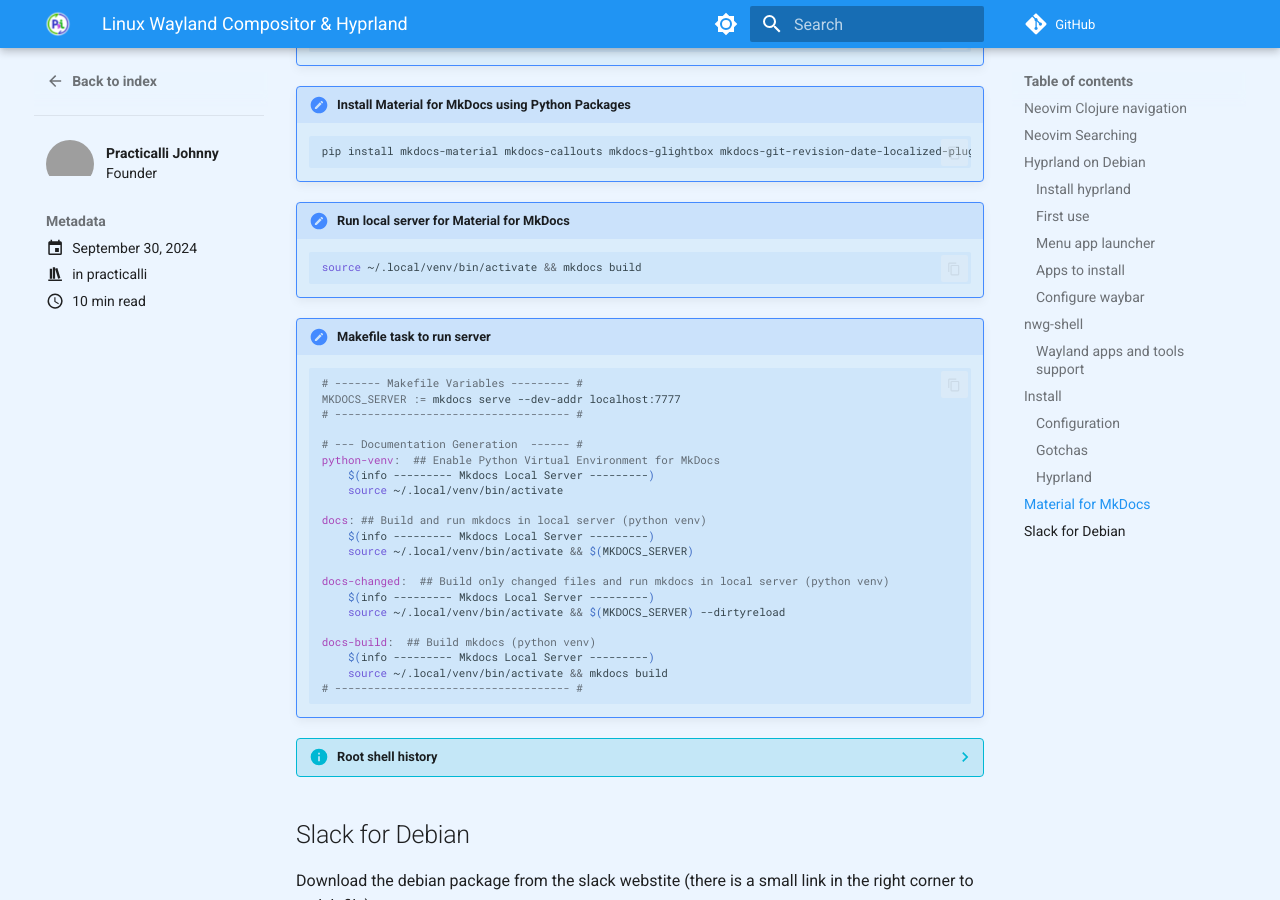
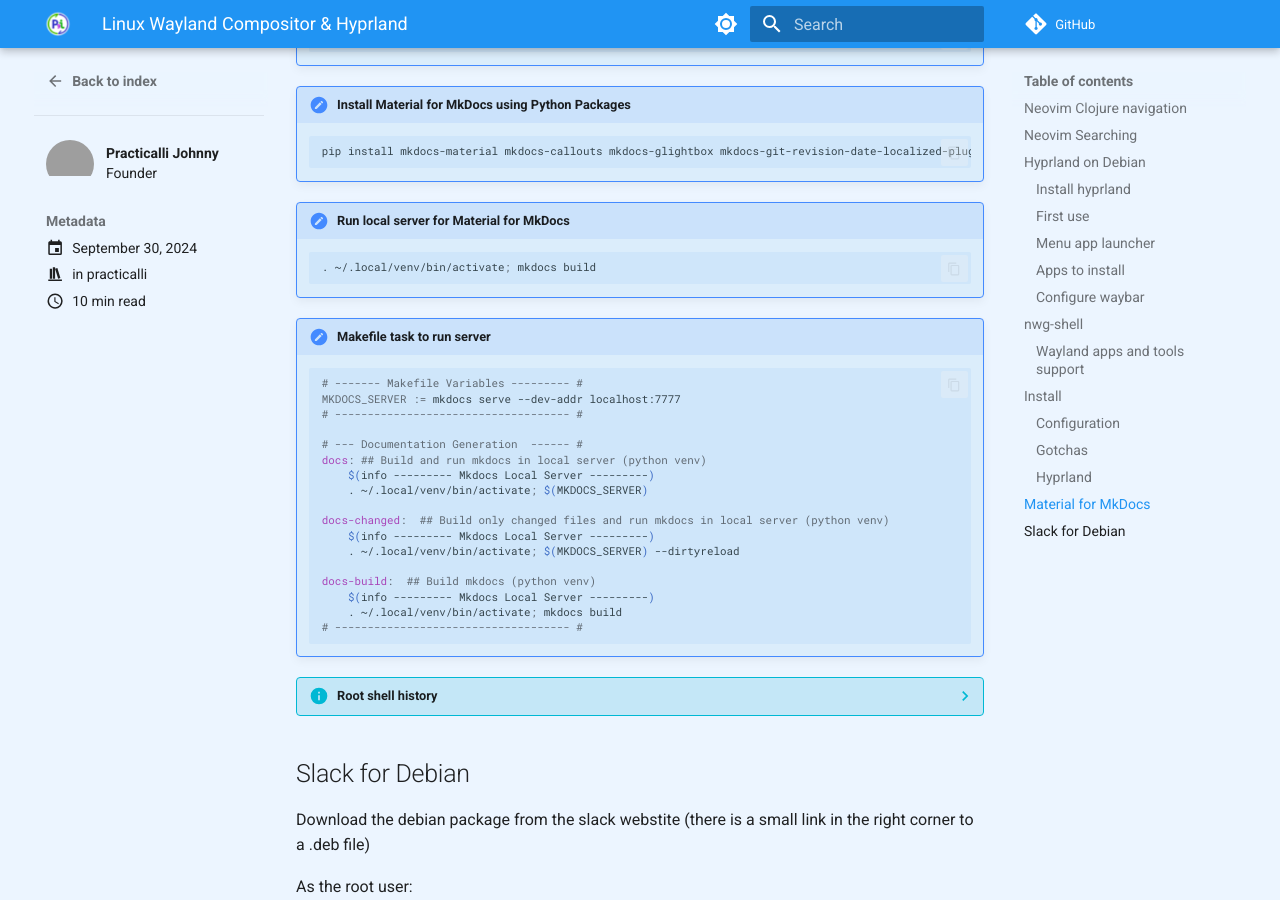
Before and after one commit to practicalli/personal-journal, an MkDocs documentation site: the page built from docs/posts/2024/september/30.md, in a window 1280 px wide and 900 px high, scrolled down 8461 px. Built offline with MkDocs 1.6.1 and Material for MkDocs 9.7.7, drawn with Linux system fonts in a browser that asks for light colours; emoji names are drawn with the system emoji font; comment, search, counter and statistics services are not loaded; grey boxes are pictures that could not be loaded.

Commit message:
update: makefile example for mkdocs using python virtual environment

````diff
--- a/docs/posts/2024/september/30.md
+++ b/docs/posts/2024/september/30.md
@@ -423,7 +423,7 @@ A python virtual environment was created and then Material for MkDocs python pac
 !!! NOTE "Run local server for Material for MkDocs"
 
     ```shell
-    source ~/.local/venv/bin/activate && mkdocs build
+    . ~/.local/venv/bin/activate; mkdocs build
     ```
 
 !!! HINT "Makefile task to run server"
@@ -434,21 +434,17 @@ A python virtual environment was created and then Material for MkDocs python pac
     # ------------------------------------ #
 
     # --- Documentation Generation  ------ #
-    python-venv:  ## Enable Python Virtual Environment for MkDocs
-    	$(info --------- Mkdocs Local Server ---------)
-    	source ~/.local/venv/bin/activate
-
     docs: ## Build and run mkdocs in local server (python venv)
     	$(info --------- Mkdocs Local Server ---------)
-    	source ~/.local/venv/bin/activate && $(MKDOCS_SERVER)
+    	. ~/.local/venv/bin/activate; $(MKDOCS_SERVER)
 
     docs-changed:  ## Build only changed files and run mkdocs in local server (python venv)
     	$(info --------- Mkdocs Local Server ---------)
-    	source ~/.local/venv/bin/activate && $(MKDOCS_SERVER) --dirtyreload
+    	. ~/.local/venv/bin/activate; $(MKDOCS_SERVER) --dirtyreload
 
     docs-build:  ## Build mkdocs (python venv)
-    	$(info --------- Mkdocs Local Server ---------)
-    	source ~/.local/venv/bin/activate && mkdocs build
+        $(info --------- Mkdocs Local Server ---------)
+    	. ~/.local/venv/bin/activate; mkdocs build
     # ------------------------------------ #
     ```
 
````
